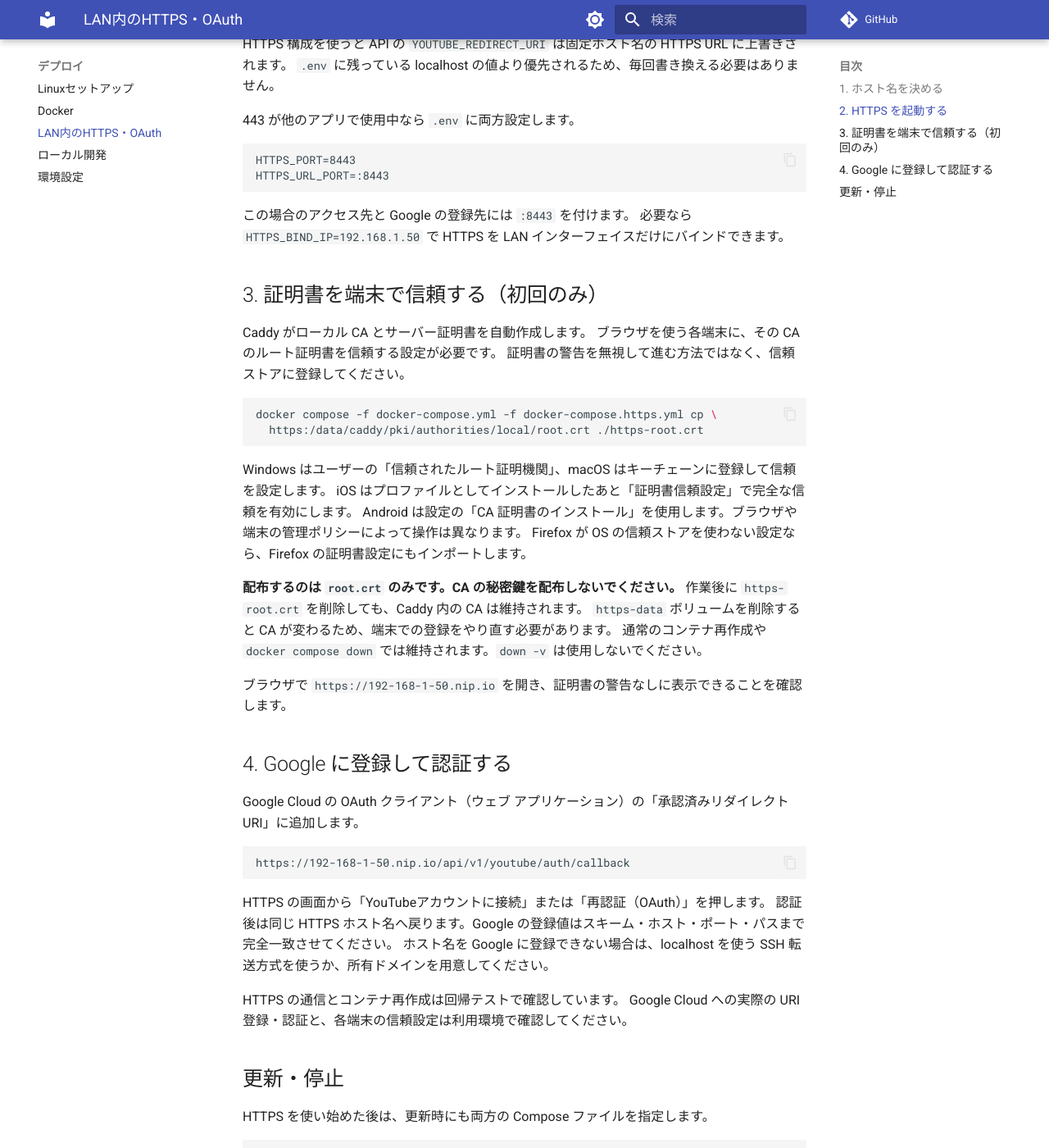
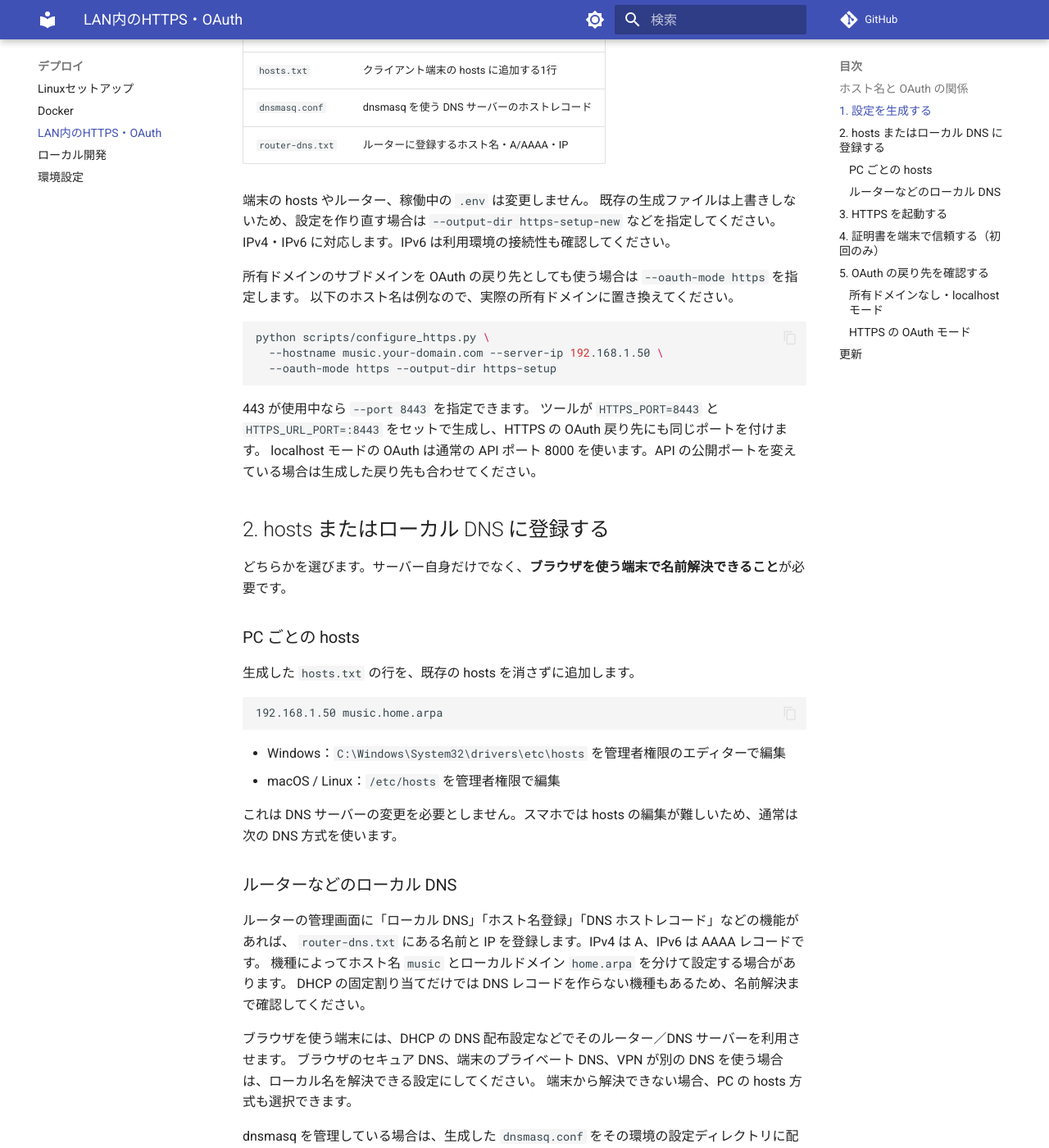
Before and after one commit to pacificbelt30/local-music-player, an MkDocs documentation site: the page built from docs/deployment/https.md, in a window 1280 px wide and 1400 px high, scrolled down 1031 px. Shown: the whole window at 82% size. Built offline with MkDocs 1.6.1 and Material for MkDocs 9.7.7, drawn with Linux system fonts in a browser that asks for light colours; comment, search, counter and statistics services are not loaded; some of the changed text lies outside the part shown.

Commit message:
Replace external DNS examples with local HTTPS setup generation

````diff
--- a/docker-compose.https.yml
+++ b/docker-compose.https.yml
@@ -20,7 +20,7 @@
 
   api:
     environment:
-      YOUTUBE_REDIRECT_URI: https://${HTTPS_HOSTNAME:?Set HTTPS_HOSTNAME}${HTTPS_URL_PORT:-}/api/v1/youtube/auth/callback
+      YOUTUBE_REDIRECT_URI: ${HTTPS_OAUTH_REDIRECT_URI:-${YOUTUBE_REDIRECT_URI:-http://localhost:8000/api/v1/youtube/auth/callback}}
 
 volumes:
   https-data:
--- a/docs/deployment/https.md
+++ b/docs/deployment/https.md
@@ -1,101 +1,178 @@
-# LAN 内で固定ホスト名と HTTPS を使う
+# LAN 内の HTTPS・hosts・DNS 設定
 
-同じ PC の `http://localhost:8000` で OAuth を使う場合は、この構成は不要です。
-別 PC やスマホから LAN 内のサーバーを使い、認証後の localhost を IP に書き換える手間をなくしたい場合に使います。
+HTTPS のホスト名は利用者が指定します。外部の IP 変換 DNS サービスは利用しません。
+Caddy がローカル CA から証明書を発行し、LAN 内のサーバーへ HTTPS で接続できます。
 
-追加の Compose ファイルで Caddy を起動し、HTTPS の入口と OAuth の戻り先を同じ固定ホスト名に揃えます。
-サーバーの外部公開・ルーターのポート転送・ドメイン購入は不要です。
+## ホスト名と OAuth の関係
 
-## 1. ホスト名を決める
+- 所有ドメインがない場合：ホームネットワーク用の `music.home.arpa` などを hosts またはローカル DNS に登録します。LAN 内の HTTPS 用です。
+- 所有ドメインがある場合：そのサブドメインを同じ方法でサーバーの LAN 内 IP に向けられます。公開 DNS に LAN 内 IP を載せる必要はありません。
+- 同じ PC の `http://localhost:8000` で利用する場合：HTTPS の追加は不要です。
 
-サーバーの LAN 内 IP を固定するか、ルーターで DHCP の固定割り当てを設定します。
-例えば IP が `192.168.1.50` なら、`192-168-1-50.nip.io` はその IP に名前解決されます。
-所有ドメインがある場合は、そのサブドメインをローカル DNS または hosts で同じ IP に向けても構いません。
+**名前解決と Google の OAuth 登録条件は別です。** hosts やルーターの DNS に登録しても、
+`.home.arpa`、`.local`、`.lan` や IP アドレスが Google の Web アプリ向けリダイレクト先として使えるようにはなりません。
+LAN 内での HTTPS は所有ドメインなしでも使えますが、OAuth の戻り先は既存の localhost 設定を維持するのが既定です。
+Google の固定 HTTPS 戻り先を使いたい場合は、Google が登録を受け付ける公開ドメイン配下の名前を用意してください。
+本番審査で所有権確認が必要な場合は、所有ドメインが必要です。
 
-`nip.io` は外部 DNS サービスです。名前解決にはインターネット接続が必要で、
-ルーターの DNS リバインディング保護によってプライベート IP への応答がブロックされることがあります。
-その場合は同じホスト名をルーターのローカル DNS に登録するか、PC の hosts に登録します。
-リゾルバのソフトウェアを書き換える必要はありません。
+## 1. 設定を生成する
 
-`.local`、`.lan`、IP そのものは Google の Web アプリ向けリダイレクト先に使えません。
-Google の HTTPS・公開 TLD の要件を満たす名前を使ってください。
-`nip.io` は第三者所有のドメインなので、所有権確認を求められる Google の本番審査には適しません。
-この構成の追加では、Google 側の審査やテストモードの7日制限は変わりません。
+まずサーバーの LAN 内 IP を固定するか、ルーターで DHCP の固定割り当てを設定します。
+リポジトリのルートで実行します。Python 3 の標準ライブラリだけを使い、追加インストールは不要です。
 
-## 2. HTTPS を起動する
+```bash
+python scripts/configure_https.py \
+  --hostname music.home.arpa \
+  --server-ip 192.168.1.50
+```
 
-リポジトリの `.env` に追加します（IP は実際のものに置き換えてください）。
+`https-setup/` に次のファイルを生成します。
+
+| ファイル | 用途 |
+|---|---|
+| `https.env` | Compose の HTTPS 設定と OAuth の戻り先 |
+| `hosts.txt` | クライアント端末の hosts に追加する1行 |
+| `dnsmasq.conf` | dnsmasq を使う DNS サーバーのホストレコード |
+| `router-dns.txt` | ルーターに登録するホスト名・A/AAAA・IP |
+
+端末の hosts やルーター、稼働中の `.env` は変更しません。
+既存の生成ファイルは上書きしないため、設定を作り直す場合は `--output-dir https-setup-new` などを指定してください。
+IPv4・IPv6 に対応します。IPv6 は利用環境の接続性も確認してください。
+
+所有ドメインのサブドメインを OAuth の戻り先としても使う場合は `--oauth-mode https` を指定します。
+以下のホスト名は例なので、実際の所有ドメインに置き換えてください。
+
+```bash
+python scripts/configure_https.py \
+  --hostname music.your-domain.com --server-ip 192.168.1.50 \
+  --oauth-mode https --output-dir https-setup
+```
+
+443 が使用中なら `--port 8443` を指定できます。
+ツールが `HTTPS_PORT=8443` と `HTTPS_URL_PORT=:8443` をセットで生成し、HTTPS の OAuth 戻り先にも同じポートを付けます。
+localhost モードの OAuth は通常の API ポート 8000 を使います。API の公開ポートを変えている場合は生成した戻り先も合わせてください。
+
+## 2. hosts またはローカル DNS に登録する
+
+どちらかを選びます。サーバー自身だけでなく、**ブラウザを使う端末で名前解決できること**が必要です。
+
+### PC ごとの hosts
+
+生成した `hosts.txt` の行を、既存の hosts を消さずに追加します。
+
+```text
+192.168.1.50 music.home.arpa
+```
+
+- Windows：`C:\Windows\System32\drivers\etc\hosts` を管理者権限のエディターで編集
+- macOS / Linux：`/etc/hosts` を管理者権限で編集
+
+これは DNS サーバーの変更を必要としません。スマホでは hosts の編集が難しいため、通常は次の DNS 方式を使います。
+
+### ルーターなどのローカル DNS
+
+ルーターの管理画面に「ローカル DNS」「ホスト名登録」「DNS ホストレコード」などの機能があれば、
+`router-dns.txt` にある名前と IP を登録します。IPv4 は A、IPv6 は AAAA レコードです。
+機種によってホスト名 `music` とローカルドメイン `home.arpa` を分けて設定する場合があります。
+DHCP の固定割り当てだけでは DNS レコードを作らない機種もあるため、名前解決まで確認してください。
+
+ブラウザを使う端末には、DHCP の DNS 配布設定などでそのルーター／DNS サーバーを利用させます。
+ブラウザのセキュア DNS、端末のプライベート DNS、VPN が別の DNS を使う場合は、ローカル名を解決できる設定にしてください。
+端末から解決できない場合、PC の hosts 方式も選択できます。
+
+dnsmasq を管理している場合は、生成した `dnsmasq.conf` をその環境の設定ディレクトリに配置し、
+`dnsmasq --test` で確認してから設定を再読み込みします。ルーターへのファイル配置や再読み込み方法は機種ごとに異なります。
+
+**アプリから端末やルーターの設定を自動適用する機能はありません。**
+コンテナ内の `/etc/hosts` を変更してもブラウザ端末には反映されず、ルーターの管理 API も共通ではないためです。
+設定の生成まではツールで行い、適用は各端末・ルーターの管理機能で行います。
+
+## 3. HTTPS を起動する
+
+通常の `.env` を用意します。既存ファイルはそのまま使い、ない場合だけ `.env.example` からコピーして編集します。
+生成した設定を追加で読み込みます。複数の `--env-file` に対応する Docker Compose v2 を使用してください。
+
+```bash
+docker compose --env-file .env --env-file https-setup/https.env \
+  -f docker-compose.yml -f docker-compose.https.yml up -d --build
+```
+
+後に指定した `https.env` の設定が優先されます。既存の IP:8000 でのアクセスも引き続き使えます。
+`--output-dir` を変えた場合は `--env-file` のパスも変えてください。
+
+ツールを使わず `.env` で設定することもできます。
 
 ```dotenv
-HTTPS_HOSTNAME=192-168-1-50.nip.io
+HTTPS_HOSTNAME=music.home.arpa
+HTTPS_PORT=443
+HTTPS_URL_PORT=
+# 未指定なら既存の YOUTUBE_REDIRECT_URI を維持します。
+HTTPS_OAUTH_REDIRECT_URI=http://localhost:8000/api/v1/youtube/auth/callback
 ```
 
-```bash
-docker compose -f docker-compose.yml -f docker-compose.https.yml up -d --build
-```
+必要なら `HTTPS_BIND_IP=192.168.1.50` で HTTPS を LAN インターフェイスだけにバインドできます。
+Google 向けのドメインを使う場合は `HTTPS_OAUTH_REDIRECT_URI` をその HTTPS URL に変更します。
+この設定は公開ステータスや7日の更新トークン制限を変更しません。
 
-443 番ポートで HTTPS を提供します。既存の IP:8000 でのアクセスも引き続き使えます。
-HTTPS 構成を使うと API の `YOUTUBE_REDIRECT_URI` は固定ホスト名の HTTPS URL に上書きされます。
-`.env` に残っている localhost の値より優先されるため、毎回書き換える必要はありません。
+## 4. 証明書を端末で信頼する（初回のみ）
 
-443 が他のアプリで使用中なら `.env` に両方設定します。
-
-```dotenv
-HTTPS_PORT=8443
-HTTPS_URL_PORT=:8443
-```
-
-この場合のアクセス先と Google の登録先には `:8443` を付けます。
-必要なら `HTTPS_BIND_IP=192.168.1.50` で HTTPS を LAN インターフェイスだけにバインドできます。
-
-## 3. 証明書を端末で信頼する（初回のみ）
-
-Caddy がローカル CA とサーバー証明書を自動作成します。
-ブラウザを使う各端末に、その CA のルート証明書を信頼する設定が必要です。
-証明書の警告を無視して進む方法ではなく、信頼ストアに登録してください。
+Caddy がローカル CA とサーバー証明書を自動作成します。使う各端末で CA を信頼する設定が必要です。
 
 ```bash
-docker compose -f docker-compose.yml -f docker-compose.https.yml cp \
+docker compose --env-file .env --env-file https-setup/https.env \
+  -f docker-compose.yml -f docker-compose.https.yml cp \
   https:/data/caddy/pki/authorities/local/root.crt ./https-root.crt
 ```
 
 Windows はユーザーの「信頼されたルート証明機関」、macOS はキーチェーンに登録して信頼を設定します。
 iOS はプロファイルとしてインストールしたあと「証明書信頼設定」で完全な信頼を有効にします。
-Android は設定の「CA 証明書のインストール」を使用します。ブラウザや端末の管理ポリシーによって操作は異なります。
-Firefox が OS の信頼ストアを使わない設定なら、Firefox の証明書設定にもインポートします。
+Android は「CA 証明書のインストール」を使います。ブラウザ・端末の管理ポリシーによって操作は異なります。
+Firefox が OS の信頼ストアを使わない場合は、Firefox にもインポートします。
+証明書の警告を無視して進まず、正しい CA を登録してください。
 
-**配布するのは `root.crt` のみです。CA の秘密鍵を配布しないでください。**
-作業後に `https-root.crt` を削除しても、Caddy 内の CA は維持されます。
-`https-data` ボリュームを削除すると CA が変わるため、端末での登録をやり直す必要があります。
-通常のコンテナ再作成や `docker compose down` では維持されます。`down -v` は使用しないでください。
+配布するのは `root.crt` のみで、CA の秘密鍵は配布しません。
+CA の秘密鍵は `https-data` に保存されるため、このボリュームも保護してください。
+通常のコンテナ再作成や `docker compose down` では CA を維持します。
+`down -v` などで `https-data` を削除すると、端末側の信頼設定をやり直す必要があります。
 
-ブラウザで `https://192-168-1-50.nip.io` を開き、証明書の警告なしに表示できることを確認します。
+`https://music.home.arpa` をブラウザで開き、証明書の警告なしに表示できることを確認します。
 
-## 4. Google に登録して認証する
+## 5. OAuth の戻り先を確認する
 
-Google Cloud の OAuth クライアント（ウェブ アプリケーション）の「承認済みリダイレクト URI」に追加します。
+### 所有ドメインなし・localhost モード
+
+HTTPS で通常利用し、認証時だけ SSH 転送で既存の localhost 戻り先を使えます。
+
+```bash
+ssh -N -L 8000:localhost:8000 user@192.168.1.50
+```
+
+接続中に手元のブラウザで `http://localhost:8000` を開いて認証します。
+Google の登録先は `http://localhost:8000/api/v1/youtube/auth/callback` です。
+認証後に SSH を切り、通常の HTTPS 画面へ戻って再読み込みできます。
+スマホから直接認証したい場合は、Google が登録を受け付ける HTTPS ホスト名を用意してください。
+
+### HTTPS の OAuth モード
+
+生成された `HTTPS_OAUTH_REDIRECT_URI` と完全一致する URL を、Google Cloud の OAuth クライアントの
+「承認済みリダイレクト URI」に登録します。例：
 
 ```text
-https://192-168-1-50.nip.io/api/v1/youtube/auth/callback
+https://music.your-domain.com/api/v1/youtube/auth/callback
 ```
 
-HTTPS の画面から「YouTubeアカウントに接続」または「再認証（OAuth）」を押します。
-認証後は同じ HTTPS ホスト名へ戻ります。Google の登録値はスキーム・ホスト・ポート・パスまで完全一致させてください。
-ホスト名を Google に登録できない場合は、localhost を使う SSH 転送方式を使うか、所有ドメインを用意してください。
+HTTPS 画面から接続・再認証すると、そのホスト名へ戻ります。
+Google への実際の URI 登録と認証は利用環境で確認してください。
 
-HTTPS の通信とコンテナ再作成は回帰テストで確認しています。
-Google Cloud への実際の URI 登録・認証と、各端末の信頼設定は利用環境で確認してください。
+## 更新
 
-## 更新・停止
-
-HTTPS を使い始めた後は、更新時にも両方の Compose ファイルを指定します。
+更新時にも生成した環境ファイルと両方の Compose ファイルを指定します。
 
 ```bash
 git pull
-docker compose -f docker-compose.yml -f docker-compose.https.yml up -d --build
+docker compose --env-file .env --env-file https-setup/https.env \
+  -f docker-compose.yml -f docker-compose.https.yml up -d --build
 ```
 
-Caddy は自動でサーバー証明書を更新します。ローカル CA の更新・変更時には端末側の信頼設定も確認してください。
-既存の HTTPS リバースプロキシがある場合は追加の Caddy は不要です。
-そこから `api:8000` またはサーバーの `8000` 番ポートへ転送し、
-`.env` の `YOUTUBE_REDIRECT_URI` を実際の HTTPS URL に合わせてください。
+既存の HTTPS リバースプロキシを利用する場合は追加の Caddy は不要です。
+そのプロキシから API へ転送し、`.env` の `YOUTUBE_REDIRECT_URI` を実際に使用する戻り先に合わせてください。
--- a/docs/setup/external-services.md
+++ b/docs/setup/external-services.md
@@ -153,14 +153,12 @@
 ##### 方法 A: 固定ホスト名 + HTTPS
 
 Google は localhost 以外の Web アプリ向けリダイレクト URI に HTTPS を要求します。
-`http://192.168.1.50.nip.io:8000/...` を使う旧手順では要件を満たせません。
+所有ドメインのサブドメインを hosts またはローカル DNS でサーバーの LAN 内 IP に向け、
+Google とアプリの戻り先を同じ HTTPS URL に揃えます。外部公開は不要です。
 
-所有ドメインがない場合は、`192-168-1-50.nip.io` などのホスト名と Caddy のローカル CA を利用できます。
-端末で CA を信頼したうえで、Google とアプリの戻り先を同じ HTTPS URL に揃えます。
-サーバーの外部公開は不要です。
-
-[LAN 内の固定ホスト名と HTTPS の設定手順](../deployment/https.md)を参照してください。
-Google の本番審査でドメイン所有権を求められる場合は、所有ドメインが必要です。
+[LAN 内の HTTPS・hosts・DNS 設定](../deployment/https.md)には、設定生成ツールと端末・ルーターへの適用手順があります。
+所有ドメインがない場合も `music.home.arpa` で LAN 内の HTTPS は利用できますが、
+その名前を Google に登録できるとは限りません。OAuth は下記の localhost + SSH 転送方式を使えます。
 
 ---
 
````
Also changed, not shown: docs/deployment/docker.md (+3 -2 lines), 7 other files.
